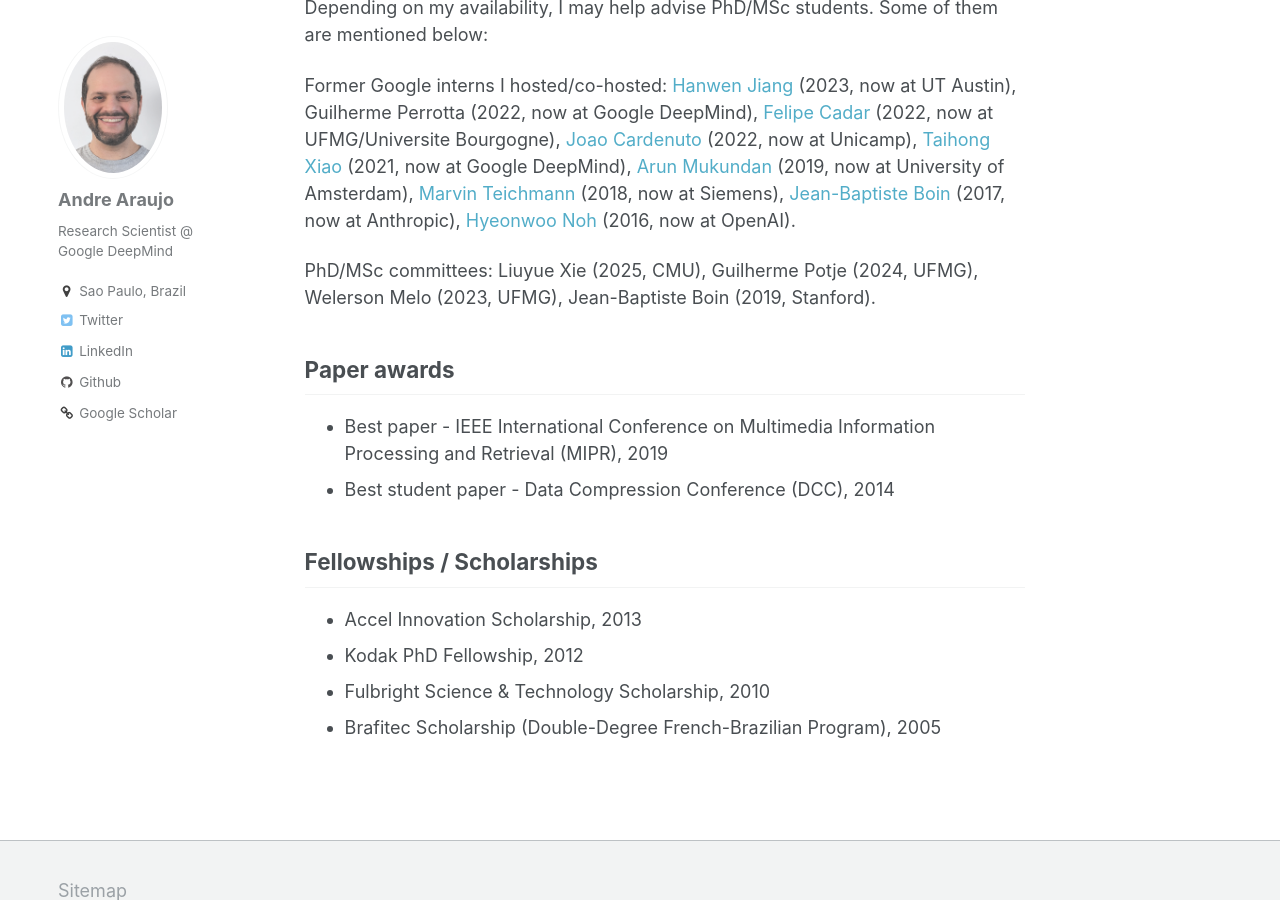
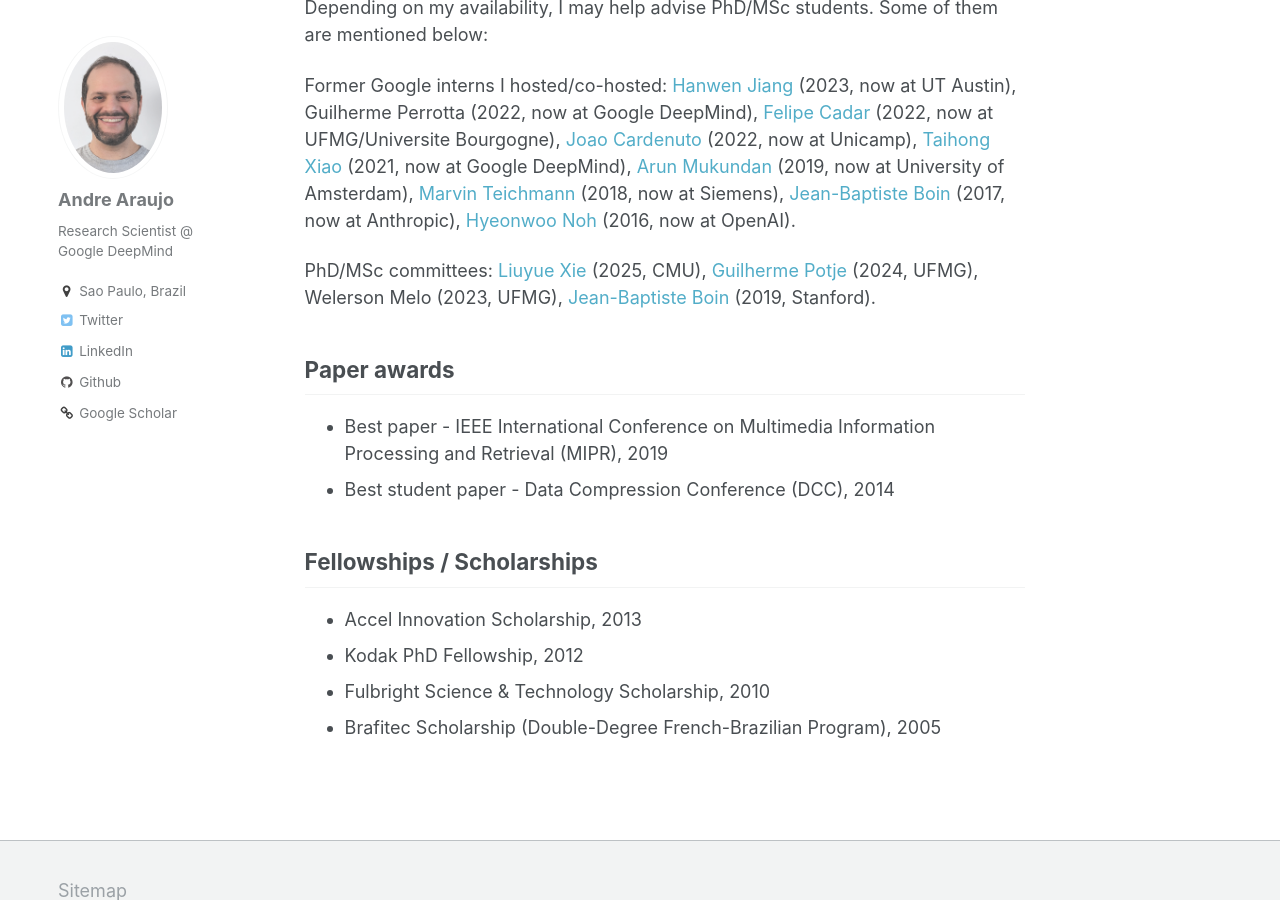
Before and after one commit to andrefaraujo/andrefaraujo.github.io, a Jekyll site: the page built from _pages/other.md, in a window 1280 px wide and 900 px high, scrolled down 625 px. Built offline with Jekyll 4.4.1, drawn with Linux system fonts in a browser that asks for light colours; part of the change alters nothing that is shown.

```diff
--- a/_pages/other.md
+++ b/_pages/other.md
@@ -25,7 +25,7 @@ I have been lucky to collaborate with amazing students and research labs. Depend
 
 Former Google interns I hosted/co-hosted: [Hanwen Jiang](https://hwjiang1510.github.io/) (2023, now at UT Austin), Guilherme Perrotta (2022, now at Google DeepMind), [Felipe Cadar](https://eucadar.com/) (2022, now at UFMG/Universite Bourgogne), [Joao Cardenuto](https://scholar.google.com/citations?user=sEKE5nMAAAAJ) (2022, now at Unicamp), [Taihong Xiao](https://prinsphield.github.io/) (2021, now at Google DeepMind), [Arun Mukundan](https://scholar.google.com/citations?user=co2dwSoAAAAJ) (2019, now at University of Amsterdam), [Marvin Teichmann](https://scholar.google.de/citations?user=I-ztKQsAAAAJ) (2018, now at Siemens), [Jean-Baptiste Boin](https://jbboin.github.io/) (2017, now at Anthropic), [Hyeonwoo Noh](https://hyeonwoonoh.github.io/) (2016, now at OpenAI).
 
-PhD/MSc committees: Liuyue Xie (2025, CMU), Guilherme Potje (2024, UFMG), Welerson Melo (2023, UFMG), Jean-Baptiste Boin (2019, Stanford).
+PhD/MSc committees: [Liuyue Xie](https://louisexie.simple.ink/) (2025, CMU), [Guilherme Potje](https://guipotje.github.io/) (2024, UFMG), Welerson Melo (2023, UFMG), [Jean-Baptiste Boin](https://jbboin.github.io/) (2019, Stanford).
 
 ## Paper awards
 
```
